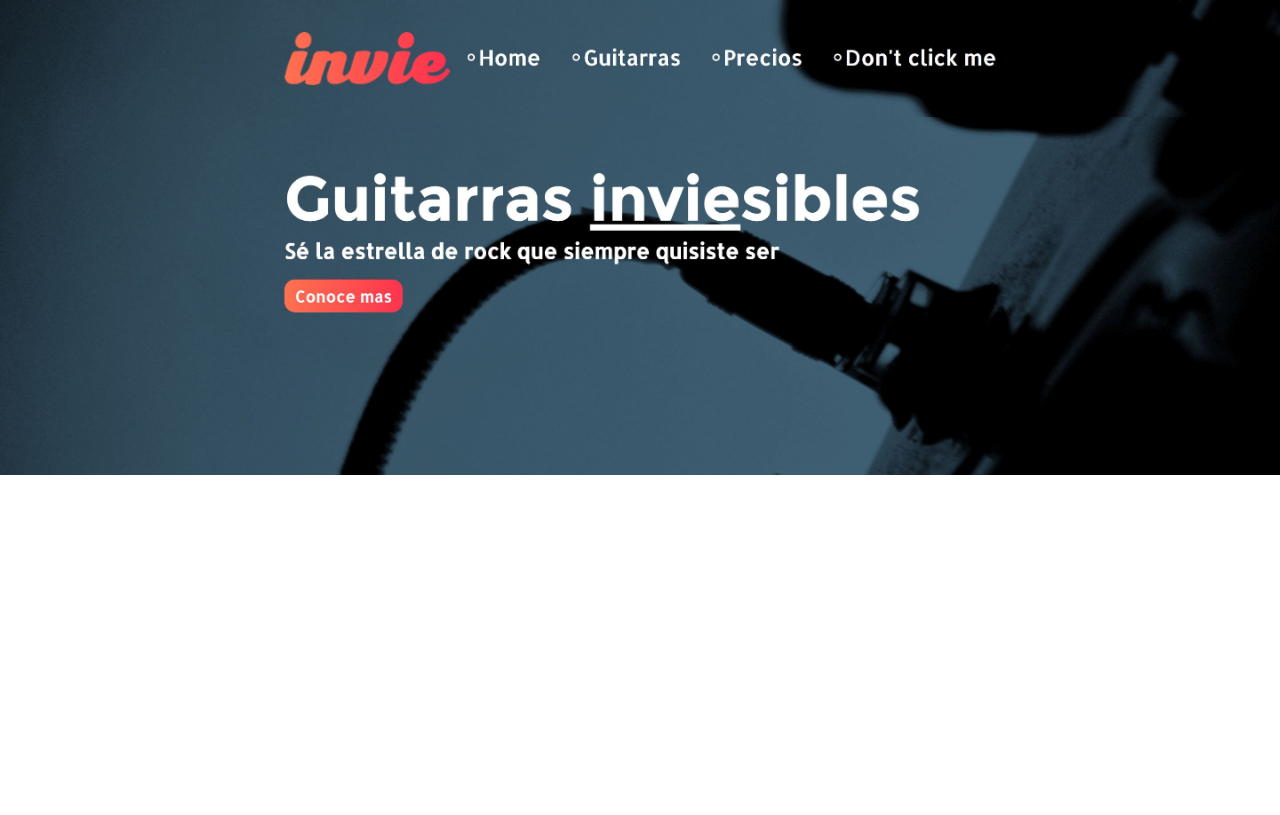
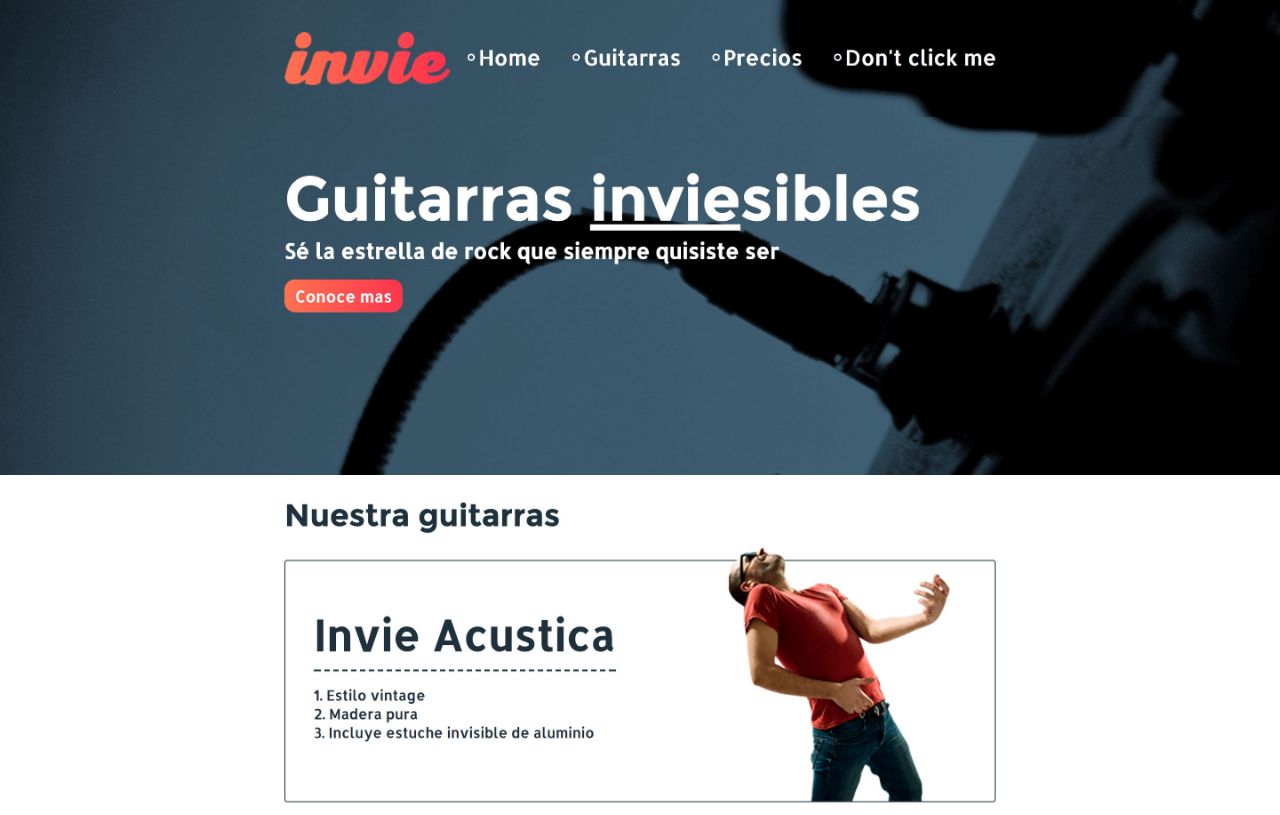
Before and after one commit to joaquinespi/demo-web, a plain HTML site: page index.html in a window 1280 px wide. Drawn offline with Linux system fonts and the light colour scheme.

Commit message:
agregando acustica 1

```diff
--- a/index.html
+++ b/index.html
@@ -14,5 +14,6 @@
   <body>
     <img src="header.jpg" alt="">
     <img src="hero.jpg" alt="">
+    <img src="acustica_1.jpg" alt="">
   </body>
 </html>
```
